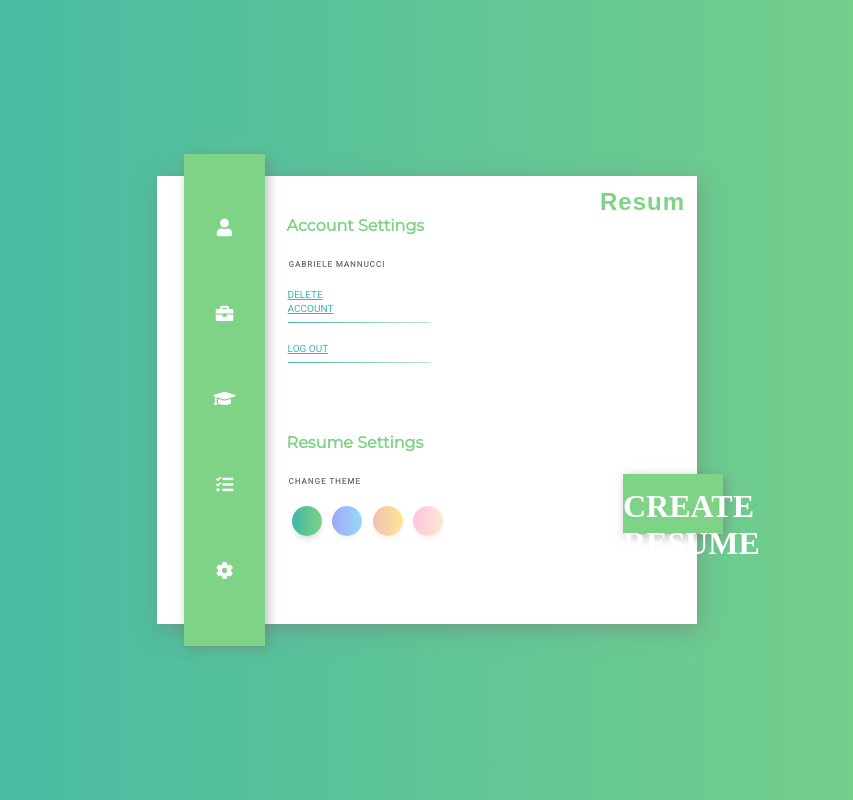
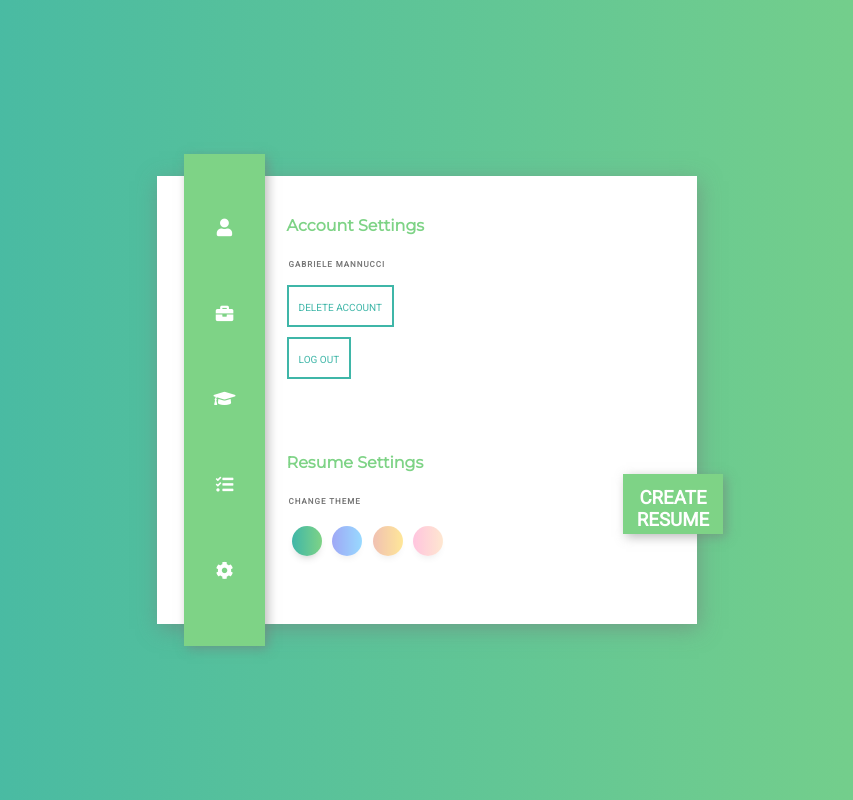
Before and after one commit to ringkubd/resume_builder, a Django app: template resume/templates/resume/settings.html in a window 1280 px wide. Shown: the whole page, without its empty margins (213-1066 px from the left). Run offline with Django 3.2, Linux system fonts and the light colour scheme; the template is opened without the code that fills it, so the values that code supplies are empty; some libraries are stand-ins or nearby versions.

Commit message:
style fixes.

```diff
--- a/resume/static/resume/css/style.css
+++ b/resume/static/resume/css/style.css
@@ -8,6 +8,10 @@ body {
   margin: 0;
   width: 100vw;
   height: 100vh;
+}
+
+h1 {
+  font-family: "Nunito Sans", sans-serif;
 }
 
 .container {
@@ -47,7 +51,7 @@ body {
   background: #7ED386;
   cursor: pointer;
   text-align: center;
-  padding-top: 14px;
+  padding-top: 13px;
   box-shadow: 3px 3px 10px rgba(119, 119, 119, 0.5);
 }
 
@@ -56,7 +60,8 @@ body {
   transform: scale(1.1);
 }
 
-.container .CTA h1 {
+.container .CTA h3 {
+  font-family: "Roboto", sans-serif;
   color: white;
   margin: 0;
 }
@@ -124,7 +129,7 @@ body {
   border-style: solid;
   border-image: linear-gradient(to right, #3FB6A8, rgba(126, 211, 134, 0.5)) 1 0%;
   border-top: 0;
-  width: 80%;
+  width: 95%;
   font-family: "Montserrat", sans-serif;
   font-size: .7em;
   padding: 7px 0;
@@ -153,13 +158,17 @@ body {
   font-size: 10px;
   border: none;
   color: #3FB6A8;
-  padding-right: 75px;
+  padding-right: 20px;
   outline: none;
 }
 
 .container .content .profile .btn:hover, .container .content .experience .btn:hover, .container .content .education .btn:hover, .container .content .skills .btn:hover, .container .content .settings .btn:hover, .container .content .auth .btn:hover {
   text-decoration: underline;
   font-weight: 900;
+}
+
+.container .content .experience p, .container .content .education p {
+  width: 80%;
 }
 
 .container .content .experience .slideshow, .container .content .education .slideshow {
@@ -184,6 +193,10 @@ body {
   transition-timing-function: ease-out;
 }
 
+.container .content .experience .slide .btn, .container .content .education .slide .btn {
+  padding-right: 75px;
+}
+
 .container .content .experience .pagination-btns, .container .content .education .pagination-btns {
   /* background-color: lavenderblush; */
   display: inline-block;
@@ -204,6 +217,35 @@ body {
 
 .container .content .experience .pagination-btns .active, .container .content .education .pagination-btns .active {
   background-color: #3FB6A8;
+}
+
+.container .content .settings ul {
+  list-style-type: none;
+  padding: 0;
+}
+
+.container .content .settings ul li {
+  margin-bottom: 10px;
+  border: 2px solid #3FB6A8;
+  padding: 10px;
+  width: fit-content;
+}
+
+.container .content .settings ul li:hover {
+  background-color: #3FB6A8;
+}
+
+.container .content .settings ul li:hover a {
+  color: white;
+}
+
+.container .content .settings ul li a {
+  text-decoration: none;
+  padding: 0 !important;
+}
+
+.container .content .settings ul li a:hover {
+  text-decoration: none;
 }
 
 .container .content .settings div.themes {
--- a/resume/static/resume/scss/style.scss
+++ b/resume/static/resume/scss/style.scss
@@ -8,6 +8,8 @@ $container-height: 420px;
 $box-shadow-1: 2px 5px 20px rgba(119, 119, 119, 0.5);
 $box-shadow-2: 3px 3px 10px rgba(119, 119, 119, 0.5);
 $logo-font: "Nunito Sans", sans-serif;
+$h1-font: "Montserrat", sans-serif;
+$h2-font: "Roboto", sans-serif;
 
 *{
   box-sizing: border-box;
@@ -20,8 +22,11 @@ body {
   height: 100vh;
 }
 
+h1{
+  font-family: $logo-font;
+}
+
 .container {
-
   background: white;
   width: 100vw;
   max-width: $container-width;
@@ -57,7 +62,7 @@ body {
     background: $ligther-color-theme;
     cursor: pointer;
     text-align: center;
-    padding-top: 14px;
+    padding-top: 13px;
     box-shadow: $box-shadow-2;
 
     &:hover {
@@ -65,7 +70,8 @@ body {
       transform: scale(1.1);
     }
 
-    h1 {
+    h3 {
+      font-family: $h2-font;
       color: white;
       margin: 0;
     }
@@ -222,6 +235,35 @@ body {
     }
 
     .settings {
+      ul {
+        list-style-type: none;
+        padding: 0;
+
+        li{
+          margin-bottom: 10px;
+          border: 2px solid $darker-color-theme;
+          padding: 10px;
+          width: fit-content;
+
+          &:hover{
+            background-color: $darker-color-theme;
+
+            a {
+              color: white;
+            }
+          }
+
+          a {
+            text-decoration: none;
+            padding: 0 !important;
+
+            &:hover {
+              text-decoration: none;
+            }
+          }
+        }
+      }
+
       div.themes {
         display: flex;
         flex-direction: row;
--- a/resume/templates/resume/base.html
+++ b/resume/templates/resume/base.html
@@ -15,9 +15,9 @@
 <body>
 	<main role="main">
 		<div class="container">
-			<h1 class="logo">Resum</h1>
+			{% comment %} <h1 class="logo">Resumi</h1> {% endcomment %}
 			<div class="CTA">
-				<h1>CREATE RESUME</h1>
+				<h3>CREATE RESUME</h3>
 			</div>
 			<nav class="menubar">
 				<a id="profile" class="{% if request.path == '/profile' %}active{% endif %}" href="{% url 'resume:profile' %}"><i class="fa fa-user"></i></a>
--- a/resume/templates/resume/settings.html
+++ b/resume/templates/resume/settings.html
@@ -9,12 +9,14 @@
 		{% comment %} <p style="width: 45%;">
 			<a href="{% url 'authentication:logout' %}" class="btn" style="float: none;">Reset Password</a>
 		</p> {% endcomment %}
-		<p style="width: 45%;">
-			<a href="{% url 'authentication:delete_account' %}"  class="btn" style="float: none;">Delete Account</a>
-		</p>
-		<p style="width: 45%;">
-			<a href="{% url 'authentication:logout' %}" class="btn" style="float: none;">Log Out</a>
-		</p>
+		<ul>
+			<li>
+				<a href="{% url 'authentication:delete_account' %}"  class="btn" style="float: none;">Delete Account</a>
+			</li>
+			<li>
+				<a href="{% url 'authentication:logout' %}" class="btn" style="float: none;">Log Out</a>
+			</li>
+		</ul>
 		<br>
 		<h1>Resume Settings</h2>
 		<h2>Change theme</h2>
```
Also changed, not shown: other parts of resume/static/resume/scss/style.scss (+16 -9 lines).
